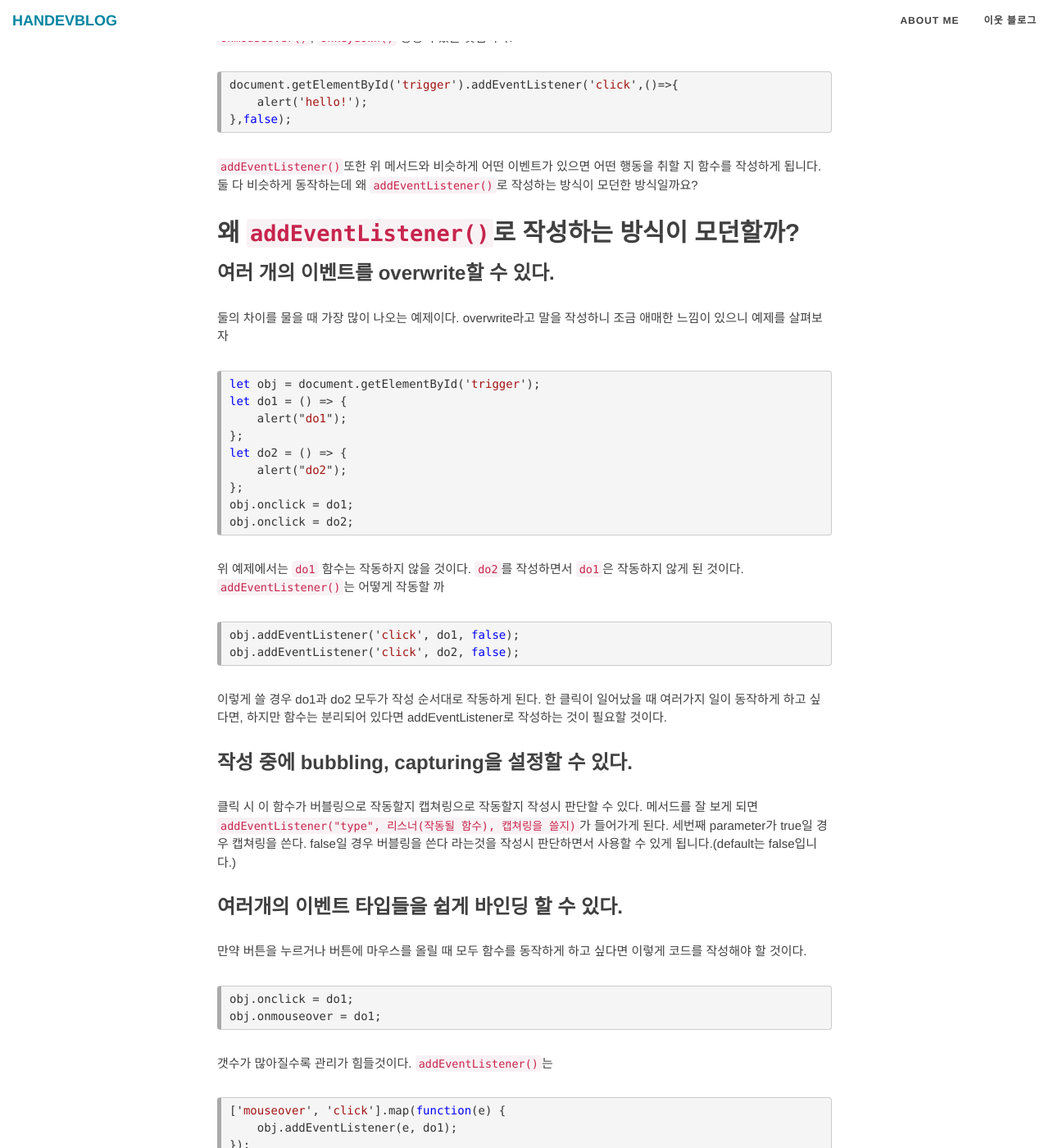
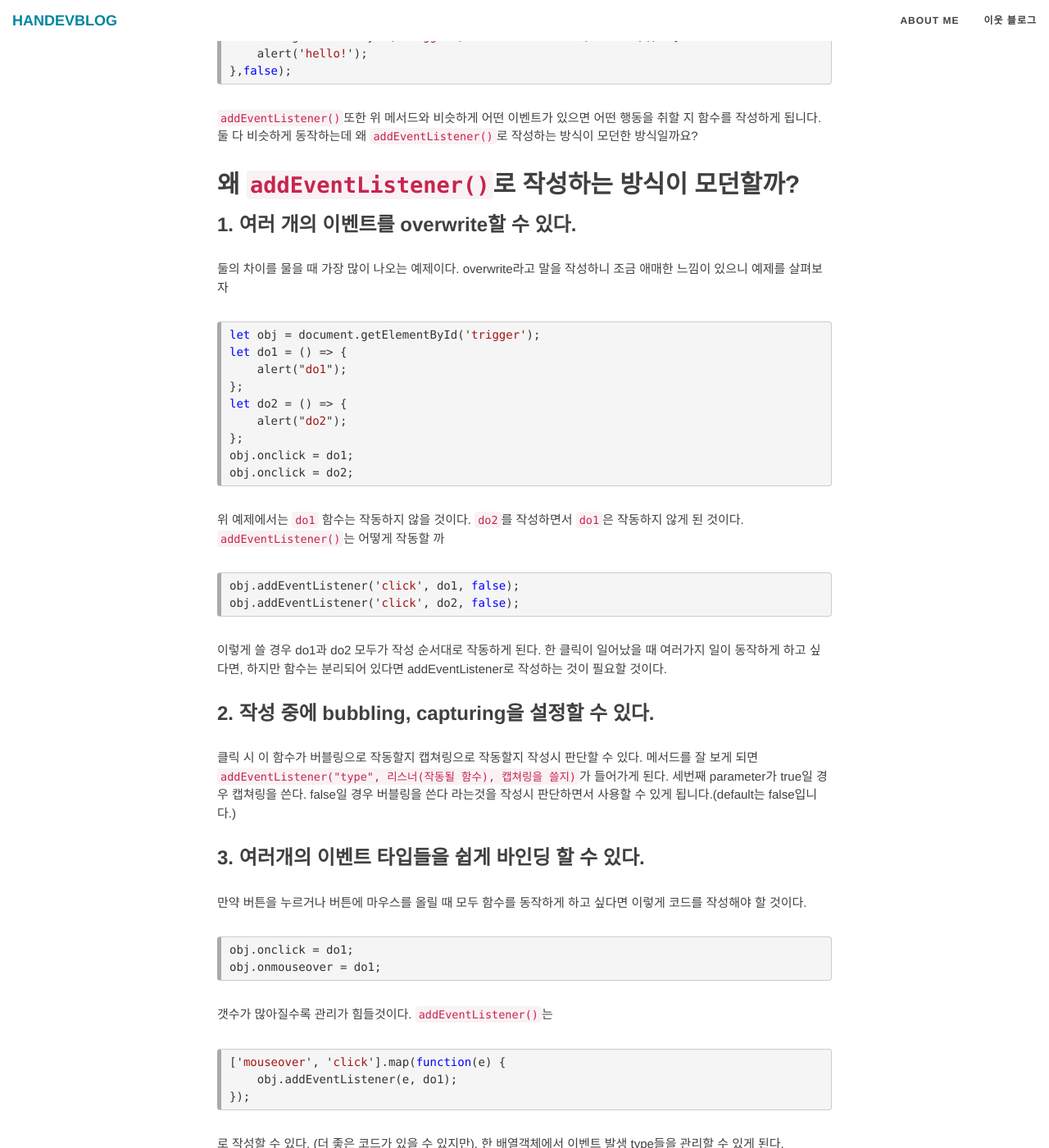
Before and after one commit to hanjungv/hanjungv.github.io, a Jekyll site: the page built from _posts/2018-01/10/2018-01-21-1_JS_onclick_vs_addEventListener.markdown, in a window 1280 px wide and 1400 px high, scrolled down 649 px. Shown: the whole window at 82% size. Built offline with Jekyll 4.4.1, drawn with Linux system fonts in a browser that asks for light colours; nearby versions of some CDN libraries; comment, search, counter and statistics services are not loaded; some of the changed text lies outside the part shown.

Commit message:
post update, onclick vs addeventlistener

````diff
--- a/_posts/2018-01/10/2018-01-21-1_JS_onclick_vs_addEventListener.markdown
+++ b/_posts/2018-01/10/2018-01-21-1_JS_onclick_vs_addEventListener.markdown
@@ -26,7 +24,7 @@ document.getElementById('trigger').addEventListener('click',()=>{
 `addEventListener()`또한 위 메서드와 비슷하게 어떤 이벤트가 있으면 어떤 행동을 취할 지 함수를 작성하게 됩니다. 둘 다 비슷하게 동작하는데 왜 `addEventListener()`로 작성하는 방식이 모던한 방식일까요?
 
 ## 왜 `addEventListener()`로 작성하는 방식이 모던할까?
-### 여러 개의 이벤트를 overwrite할 수 있다.
+### 1. 여러 개의 이벤트를 overwrite할 수 있다.
 둘의 차이를 물을 때 가장 많이 나오는 예제이다.
 overwrite라고 말을 작성하니 조금 애매한 느낌이 있으니 예제를 살펴보자
 ```js
@@ -49,10 +47,10 @@ obj.addEventListener('click', do2, false);
 이렇게 쓸 경우 do1과 do2 모두가 작성 순서대로 작동하게 된다.
 한 클릭이 일어났을 때 여러가지 일이 동작하게 하고 싶다면, 하지만 함수는 분리되어 있다면 addEventListener로 작성하는 것이 필요할 것이다.
 
-### 작성 중에 bubbling, capturing을 설정할 수 있다.
+### 2. 작성 중에 bubbling, capturing을 설정할 수 있다.
 클릭 시 이 함수가 버블링으로 작동할지 캡쳐링으로 작동할지 작성시 판단할 수 있다. 메서드를 잘 보게 되면 `addEventListener("type", 리스너(작동될 함수), 캡쳐링을 쓸지)`가 들어가게 된다. 세번째 parameter가 true일 경우 캡쳐링을 쓴다. false일 경우 버블링을 쓴다 라는것을 작성시 판단하면서 사용할 수 있게 됩니다.(default는 false입니다.)
 
-### 여러개의 이벤트 타입들을 쉽게 바인딩 할 수 있다.
+### 3. 여러개의 이벤트 타입들을 쉽게 바인딩 할 수 있다.
 만약 버튼을 누르거나 버튼에 마우스를 올릴 때 모두 함수를 동작하게 하고 싶다면 이렇게 코드를 작성해야 할 것이다.
 ```js
 obj.onclick = do1;
````
Also changed, not shown: other parts of _posts/2018-01/10/2018-01-21-1_JS_onclick_vs_addEventListener.markdown (+0 -2 lines).
